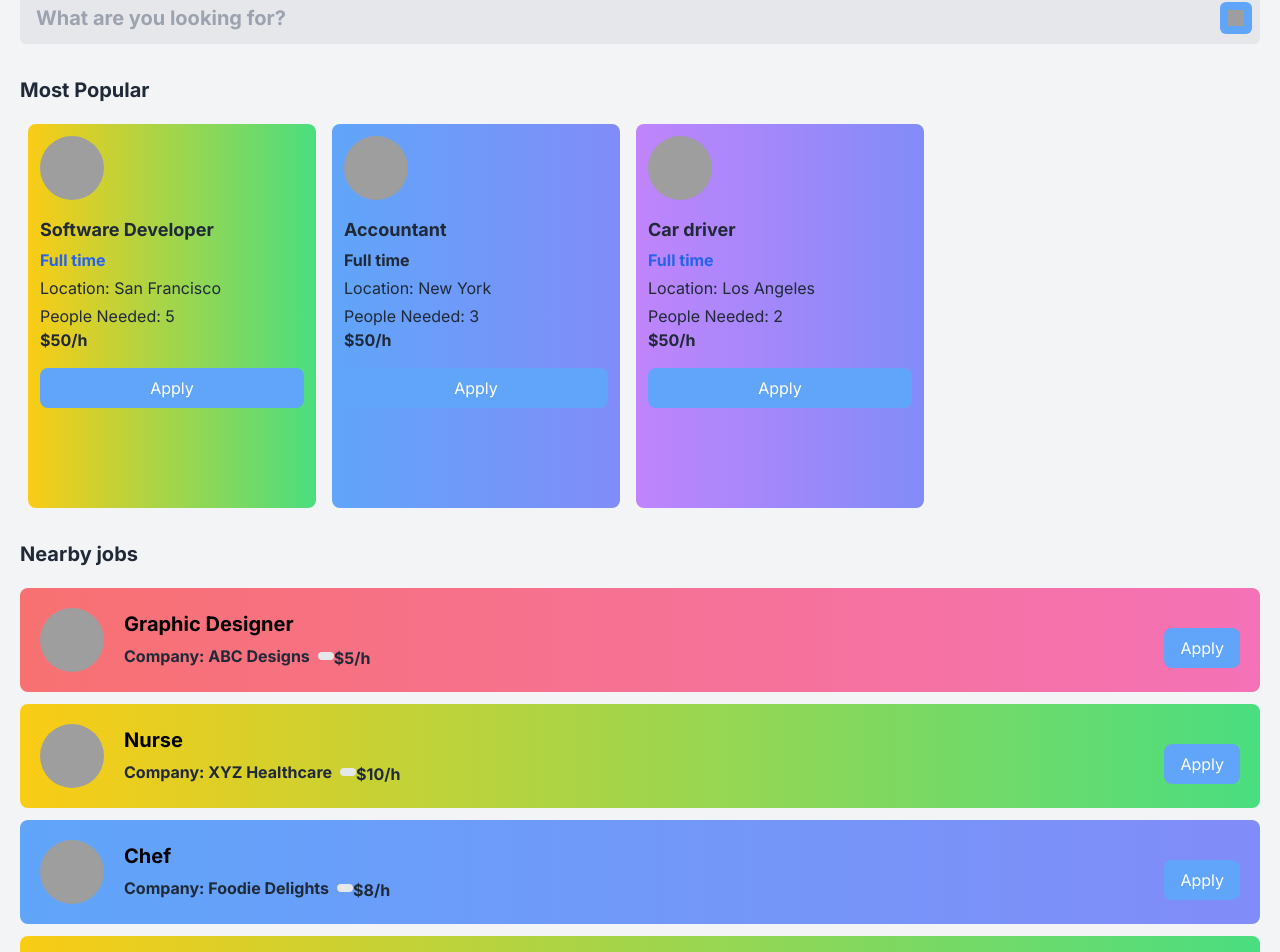
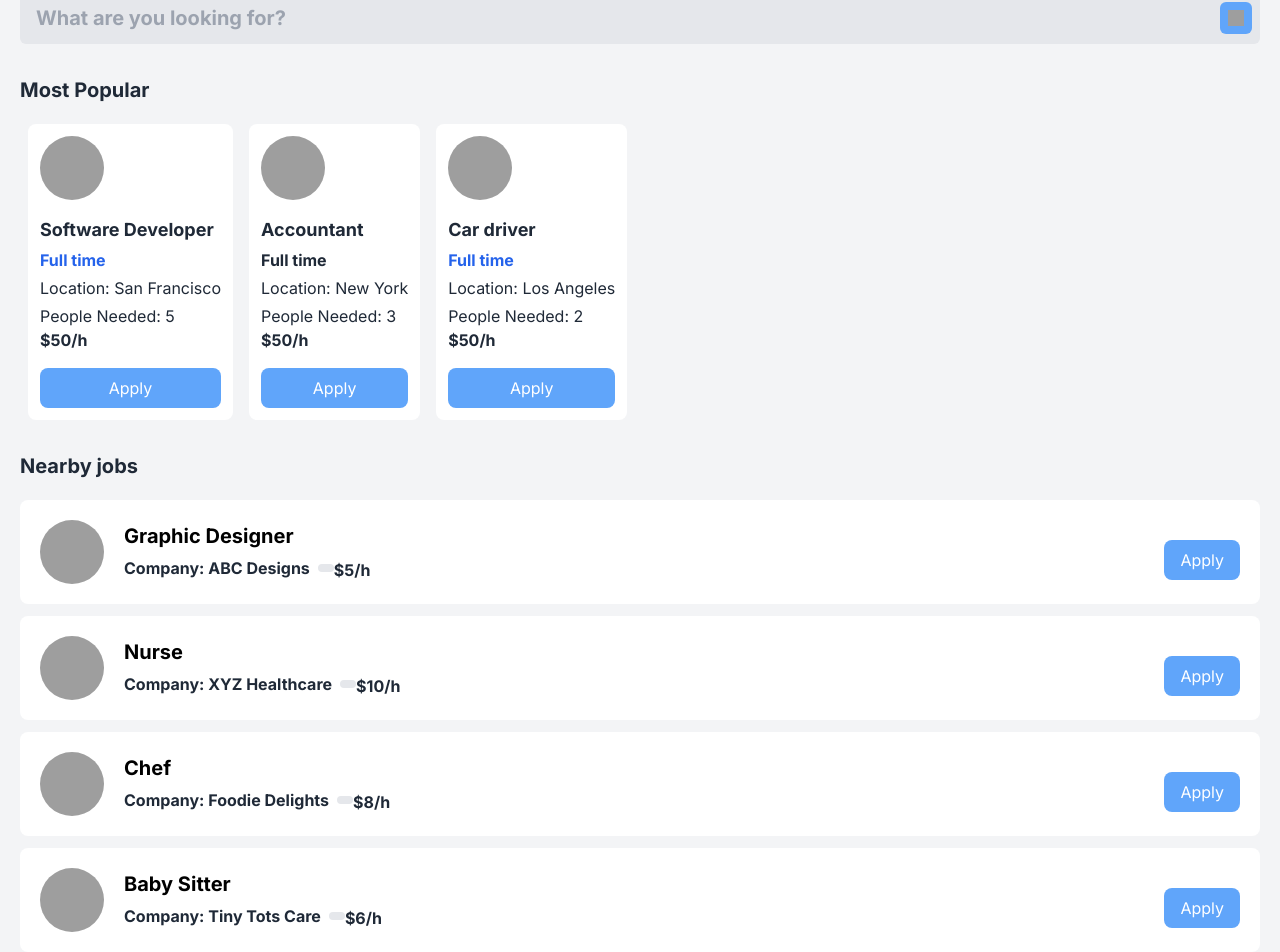
Before and after one commit to timons-AI/standard-intern, a Next.js app in the folder standard-intern/: page / in a window 1280 px wide. Shown: the part 196-1148 px from the top of the page. Built offline with nearby package versions, Linux system fonts and the light colour scheme; grey boxes are pictures that could not be loaded.

Commit message:
Update page.tsx

```diff
--- a/standard-intern/src/app/page.tsx
+++ b/standard-intern/src/app/page.tsx
@@ -8,7 +8,7 @@ const Home = () => {
         <link rel="icon" href="/favicon.ico" />
       </Head>
 
-      <h1 className="text-red-400 font-bold text-4xl mt-10 bg-gradient-to-r from-red-400 to-pink-400 text-white py-2 px-4 rounded-lg">
+      <h1 className="text-red-400 font-bold text-4xl mt-10 bg-red-400 text-white py-2 px-4 rounded-lg">
         Standard Intern
       </h1>
 
@@ -32,7 +32,7 @@ const Home = () => {
       <h2 className="text-gray-800 font-bold text-xl mt-8">Most Popular</h2>
 
       <div className="flex overflow-x-auto mt-5">
-        <div className="flex-shrink-0 bg-gradient-to-r from-yellow-400 to-green-400 h-96 w-72 rounded-lg p-3 mx-2">
+        <div className="flex-shrink-0 bg-white rounded-lg p-3 mx-2">
           <img
             src="/images/dev.png"
             alt="Software Developer"
@@ -50,7 +50,7 @@ const Home = () => {
           </div>
         </div>
 
-        <div className="flex-shrink-0 bg-gradient-to-r from-blue-400 to-indigo-400 h-96 w-72 rounded-lg p-3 mx-2">
+        <div className="flex-shrink-0 bg-white rounded-lg p-3 mx-2">
           <img
             src="/images/accountant.png"
             alt="Accountant"
@@ -68,7 +68,7 @@ const Home = () => {
           </div>
         </div>
 
-        <div className="flex-shrink-0 bg-gradient-to-r from-purple-400 to-indigo-400 h-96 w-72 rounded-lg p-3 mx-2">
+        <div className="flex-shrink-0 bg-white rounded-lg p-3 mx-2">
           <img
             src="/images/driver.png"
             alt="Car Driver"
@@ -90,7 +90,7 @@ const Home = () => {
       <h2 className="text-gray-800 font-bold text-xl mt-8">Nearby jobs</h2>
 
       <div className="mt-5">
-        <div className="bg-gradient-to-r from-red-400 to-pink-400 rounded-lg flex items-center p-5 mt-3">
+        <div className="bg-white rounded-lg flex items-center p-5 mt-3">
           <img
             src="/images/company1_logo.png"
             alt="Company Logo"
@@ -110,7 +110,7 @@ const Home = () => {
           </button>
         </div>
 
-        <div className="bg-gradient-to-r from-yellow-400 to-green-400 rounded-lg flex items-center p-5 mt-3">
+        <div className="bg-white rounded-lg flex items-center p-5 mt-3">
           <img
             src="/images/company2_logo.png"
             alt="Company Logo"
@@ -130,7 +130,7 @@ const Home = () => {
           </button>
         </div>
 
-        <div className="bg-gradient-to-r from-blue-400 to-indigo-400 rounded-lg flex items-center p-5 mt-3">
+        <div className="bg-white rounded-lg flex items-center p-5 mt-3">
           <img
             src="/images/company3_logo.png"
             alt="Company Logo"
@@ -150,7 +150,7 @@ const Home = () => {
           </button>
         </div>
 
-        <div className="bg-gradient-to-r from-yellow-400 to-green-400 rounded-lg flex items-center p-5 mt-3">
+        <div className="bg-white rounded-lg flex items-center p-5 mt-3">
           <img
             src="/images/company4_logo.png"
             alt="Company Logo"
```
